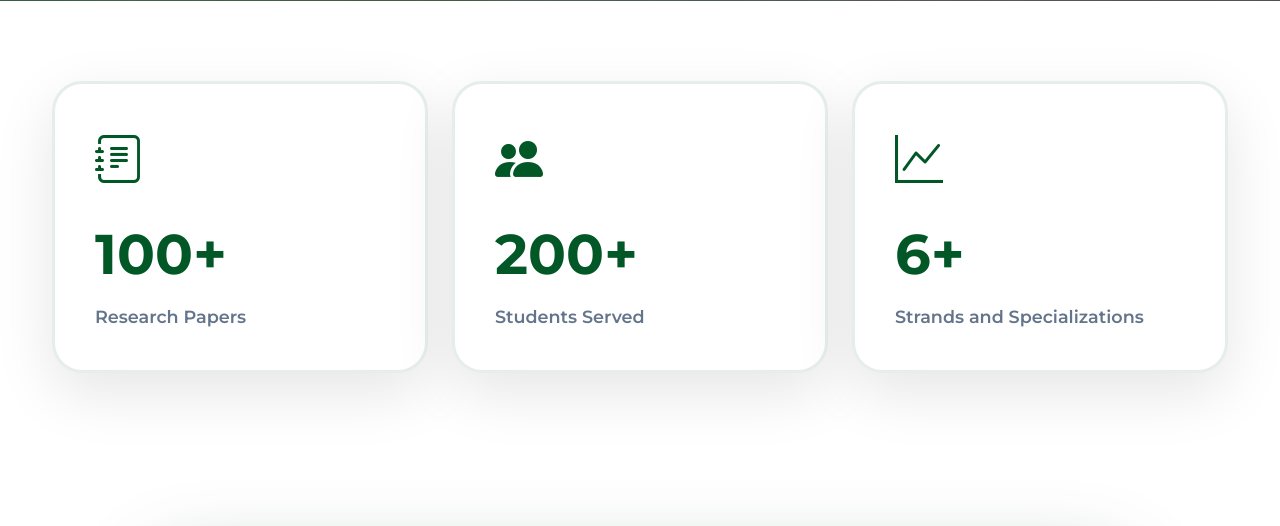
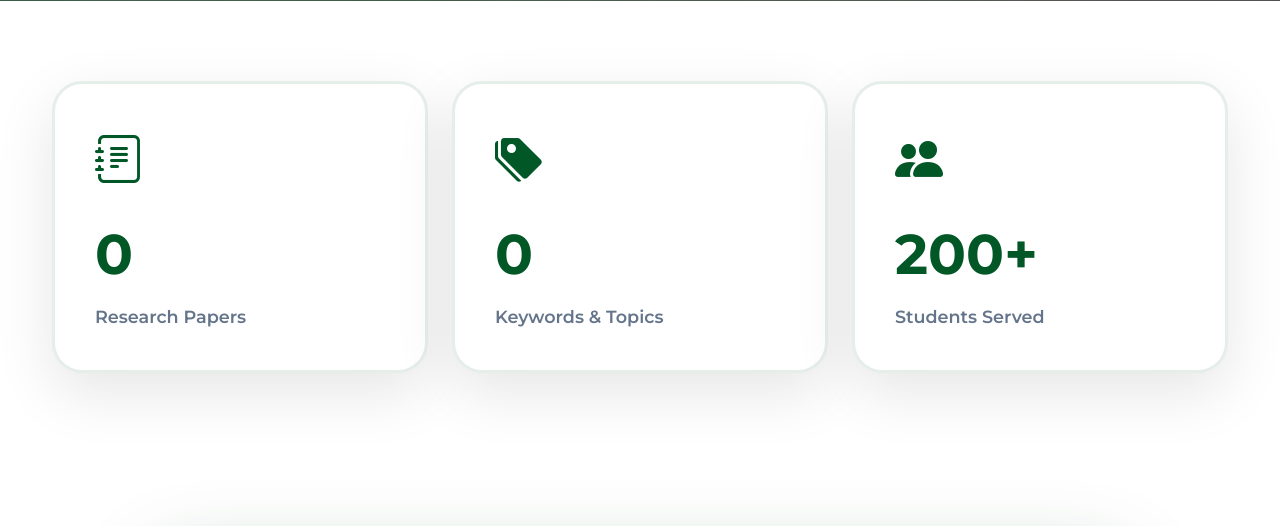
Before and after one commit to SiopaoEnjoyer/Development-of-a-Web-Based-Institutional-Repository-for-Research-Outputs, a Django app: page / in a window 1280 px wide. Shown: the part 929-1455 px from the top of the page. Run offline with Django 5.2, Linux system fonts and the light colour scheme; data that the repository does not hold is empty.

Commit message:
home and about change

```diff
--- a/research/static/research/js/about.js
+++ b/research/static/research/js/about.js
@@ -53,7 +53,7 @@ if (window.aboutPageCleanup) {
                     stat.textContent = Math.floor(current);
                     requestAnimationFrame(tick);
                 } else {
-                    stat.textContent = target;
+                    stat.textContent = target + (stat.getAttribute('data-suffix') || '');
                 }
             };
             requestAnimationFrame(tick);
--- a/research/static/research/js/home.js
+++ b/research/static/research/js/home.js
@@ -67,7 +67,7 @@ if (window.__homeState) {
                 if (!state.isActive) { clearInterval(timer); return; }
                 current += increment;
                 if (current >= targetVal) {
-                    stat.textContent = targetVal + '+';
+                    stat.textContent = targetVal + (stat.getAttribute('data-suffix') || '');
                     clearInterval(timer);
                     const idx = state.intervals.indexOf(timer);
                     if (idx > -1) state.intervals.splice(idx, 1);
--- a/research/templates/research/home.html
+++ b/research/templates/research/home.html
@@ -62,14 +62,23 @@
 <!-- STATS SECTION -->
 <section class="stats-section" id="stats">
     <div class="container" style="max-width: 1200px;">
-        <div class="row g-4">
+        <div class="row g-4 justify-content-center">
             <div class="col-md-4">
                 <div class="stat-card">
                     <div class="stat-icon">
                         <i class="bi bi-journal-text" style="font-size: 3rem;"></i>
                     </div>
-                    <div class="stat-value" data-target="100">0</div>
+                    <div class="stat-value" data-target="{{ paper_count }}">0</div>
                     <div class="stat-label">Research Papers</div>
+                </div>
+            </div>
+            <div class="col-md-4">
+                <div class="stat-card">
+                    <div class="stat-icon">
+                        <i class="bi bi-tags-fill" style="font-size: 3rem;"></i>
+                    </div>
+                    <div class="stat-value" data-target="{{ keyword_count }}">0</div>
+                    <div class="stat-label">Keywords &amp; Topics</div>
                 </div>
             </div>
             <div class="col-md-4">
@@ -77,20 +86,10 @@
                     <div class="stat-icon">
                         <i class="bi bi-people-fill" style="font-size: 3rem;"></i>
                     </div>
-                    <div class="stat-value" data-target="200">0</div>
+                    <div class="stat-value" data-target="200" data-suffix="+">0</div>
                     <div class="stat-label">Students Served</div>
                 </div>
             </div>
-            <div class="col-md-4">
-                <div class="stat-card">
-                    <div class="stat-icon">
-                        <i class="bi bi-graph-up" style="font-size: 3rem;"></i>
-                    </div>
-                    <div class="stat-value" data-target="6">0</div>
-                    <div class="stat-label">Strands and Specializations</div>
-                </div>
-            </div>
-        </div>
     </div>
 </section>
 
--- a/research/views.py
+++ b/research/views.py
@@ -33,11 +33,23 @@ from django.views.decorators.vary import vary_on_cookie
 class StaticPageView(generic.TemplateView):
     pass
 
-class HomeView(StaticPageView):
+class HomeView(generic.TemplateView):
     template_name = "research/home.html"
 
-class AboutView(StaticPageView):
+    def get_context_data(self, **kwargs):
+        context = super().get_context_data(**kwargs)
+        context['paper_count'] = ResearchPaper.objects.count()
+        context['keyword_count'] = Keyword.objects.count()
+        return context
+
+class AboutView(generic.TemplateView):
     template_name = "research/about.html"
+
+    def get_context_data(self, **kwargs):
+        context = super().get_context_data(**kwargs)
+        context['paper_count'] = ResearchPaper.objects.count()
+        context['keyword_count'] = Keyword.objects.count()
+        return context
 
 class TermsView(StaticPageView):
     template_name = "research/terms.html"
```
Also changed, not shown: research/templates/research/about.html (+5 -5 lines).
